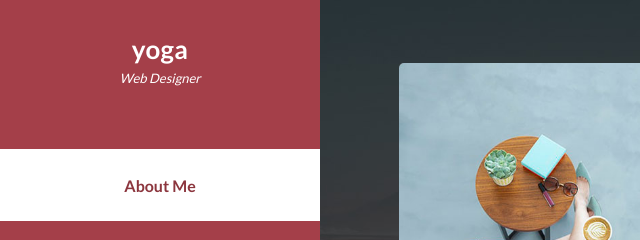
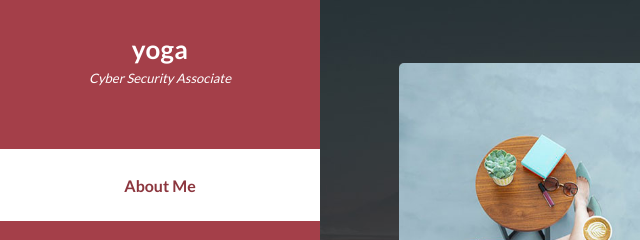
Before and after one commit to naga-reddy27/naga-reddy27.github.io, a plain HTML site: page index.html in a window 1280 px wide. Shown: the part 206-446 px from the top of the page, 0-640 px from the left. Drawn offline with Linux system fonts and the light colour scheme.

Commit message:
Update index.html

```diff
--- a/index.html
+++ b/index.html
@@ -41,7 +41,7 @@ https://templatemo.com/tm-531-reflux
             </div>
             <div class="author-content">
               <h4>yoga</h4>
-              <span>Web Designer</span>
+              <span>Cyber Security Associate</span>
             </div>
             <nav class="main-nav" role="navigation">
               <ul class="main-menu">
```
